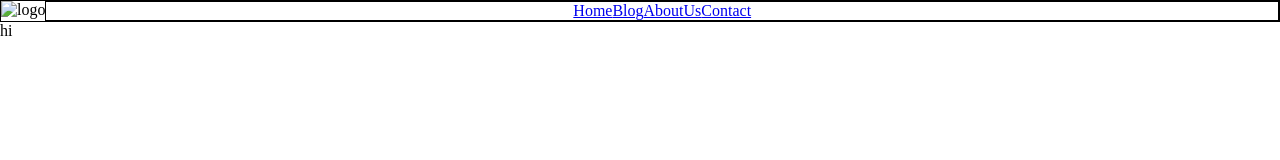
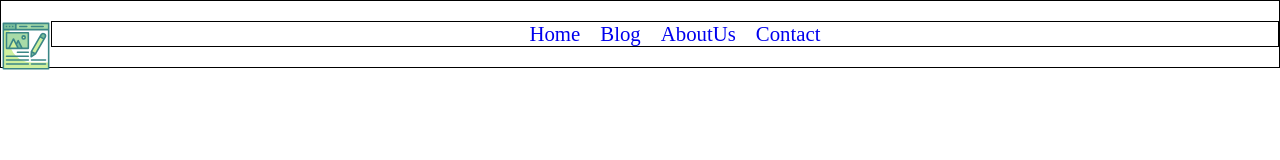
Before and after one commit to NavneetDabral/Core-js, a plain HTML site: page index.html in a window 1280 px wide. Drawn offline with Linux system fonts and the light colour scheme.

Commit message:
directry structre

```diff
--- a/index.html
+++ b/index.html
@@ -9,7 +9,7 @@
 </head>
 <body>
     <header>
-        <div class="logo"><img src="" alt="logo"></div>
+        <div class="logo"><img src="./src/assets/blogs.svg" height="50px" width="50px" alt="logo"></div>
         <nav >
             <a href="/">Home</a>
             <a href="/">Blog</a>
@@ -17,7 +17,7 @@
             <a href="/">Contact</a>
             </nav>
     </header>
-    hi
+
     <!-- | row-reverse | column | column-reverse; -->
 </body>
 </html>
--- a/src/css/index.css
+++ b/src/css/index.css
@@ -5,6 +5,7 @@ body{
 }
 header{
     border:solid 1px;
+    padding:20px 0px;
 }
 header .logo{
     float:left;
@@ -14,4 +15,11 @@ nav{
     display: flex;
     flex-direction: row ;
     justify-content: center;
+
+
 }
+nav a{
+    margin-left:20px;
+    font-size:1.3em;
+    text-decoration: none;
+}
```
Also changed, not shown: src/assets/blogs.svg (added).
